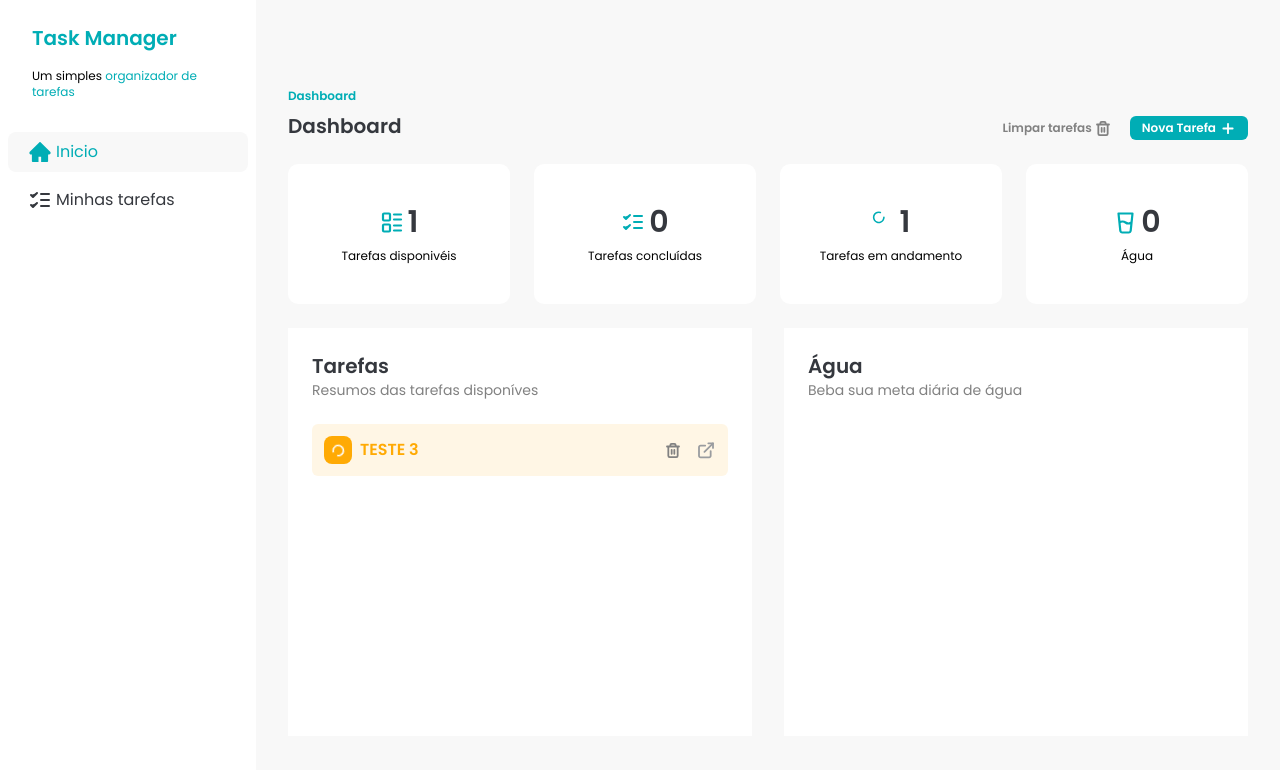
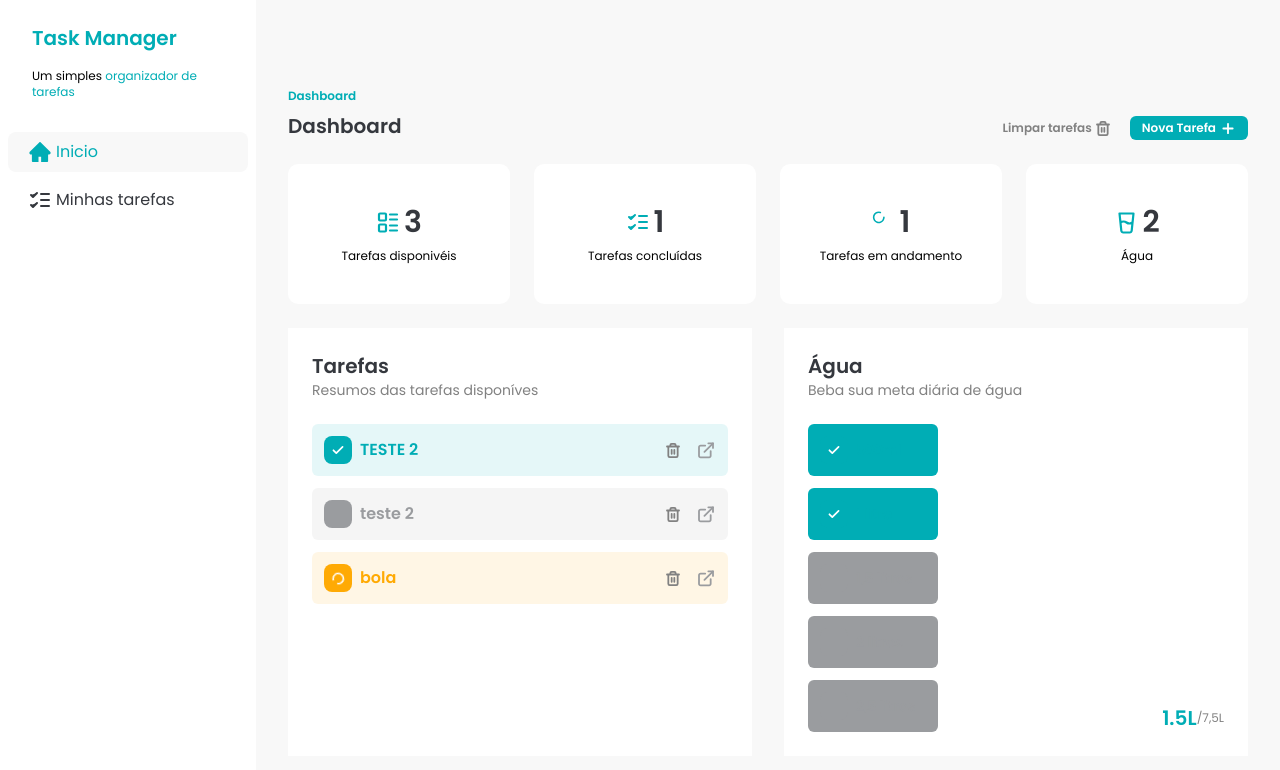
Before and after one commit to Alessandro-Vieira77/fsc-task-manager-, a React (Vite) app: page / in a window 1280 px wide. Shown: the top 770 px of the page. Built offline with nearby package versions, Linux system fonts and the light colour scheme; data requests are answered from the project's data file.

Commit message:
refactor:  testing in url

```diff
--- a/db.json
+++ b/db.json
@@ -2,9 +2,23 @@
   "tasks": [
     {
       "id": "8422efe5-bcec-48e5-b487-71bf4fd568dd",
-      "title": "TESTE 3",
+      "title": "TESTE 2",
       "description": "TESTE 2",
-      "time": "night",
+      "time": "afternoon",
+      "status": "done"
+    },
+    {
+      "id": "02f7f431-fb09-4765-8da0-5b75eecc22c8",
+      "title": "teste 2",
+      "description": "teste 2",
+      "time": "morning",
+      "status": "not_started"
+    },
+    {
+      "id": "eab2df2c-8c0b-42ba-92de-5e94195da587",
+      "title": "bola",
+      "description": "bola",
+      "time": "afternoon",
       "status": "in_progress"
     }
   ],
--- a/src/hooks/data/use-get-waterTask.js
+++ b/src/hooks/data/use-get-waterTask.js
@@ -5,12 +5,11 @@ import api from "../../lib/axios";
 
 function useGetTasks() {
   return useQuery({
-    queryKey: querykeys.getTasks(),
+    queryKey: querykeys.getWaterTasks(),
     queryFn: async () => {
-      const { data } = await api.get("/water");
+      const { data: waterTasks } = await api.get("/water");
 
-      // garante que sempre retorne array
-      return Array.isArray(data) ? data : [];
+      return waterTasks;
     },
   });
 }
--- a/src/pages/HomePage.jsx
+++ b/src/pages/HomePage.jsx
@@ -17,16 +17,12 @@ function HomePage() {
   const { data: tasks } = useGetTasks();
   const { data: waterTasks } = useGetWaterTask();
 
-  // const calculeWater = useMemo(() => {
-  //   if (!Array.isArray(waterTasks)) return 0;
-
-  //   return waterTasks.reduce((accumulator, currentValue) => {
-  //     if (currentValue?.status === "done") {
-  //       return accumulator + (currentValue?.value || 0);
-  //     }
-  //     return accumulator;
-  //   }, 0);
-  // }, [waterTasks]);
+  const totalWater = waterTasks?.reduce((accumulator, currentValue) => {
+    if (currentValue?.status === "done") {
+      return accumulator + (currentValue?.value || 0);
+    }
+    return accumulator;
+  }, 0);
 
   const [addDailogTaksOpen, setaddDailogTaksOpen] = useState(false);
 
@@ -90,7 +86,7 @@ function HomePage() {
               </div>
 
               <div className="flex w-full justify-between">
-                {/* <div className="flex w-[130px] flex-col gap-3">
+                <div className="flex w-[130px] flex-col gap-3">
                   {waterTasks?.map((waterTask) => {
                     return (
                       <ItemWater key={waterTask.id} waterTask={waterTask} />
@@ -99,12 +95,12 @@ function HomePage() {
                 </div>
                 <div className="flex items-end">
                   <span className="flex items-center text-xl font-semibold text-brand-primary">
-                    {calculeWater === 0.5 ? `${500}ml` : `${calculeWater}L`}
+                    {totalWater === 0.5 ? `${500}ml` : `${totalWater}L`}
                     <span className="text-xs font-normal text-brand-dark-gray">
                       /7,5L
                     </span>
                   </span>
-                </div> */}
+                </div>
               </div>
             </div>
           </div>
```
Also changed, not shown: 1 other file (tests, documents, lock files or other folders).
